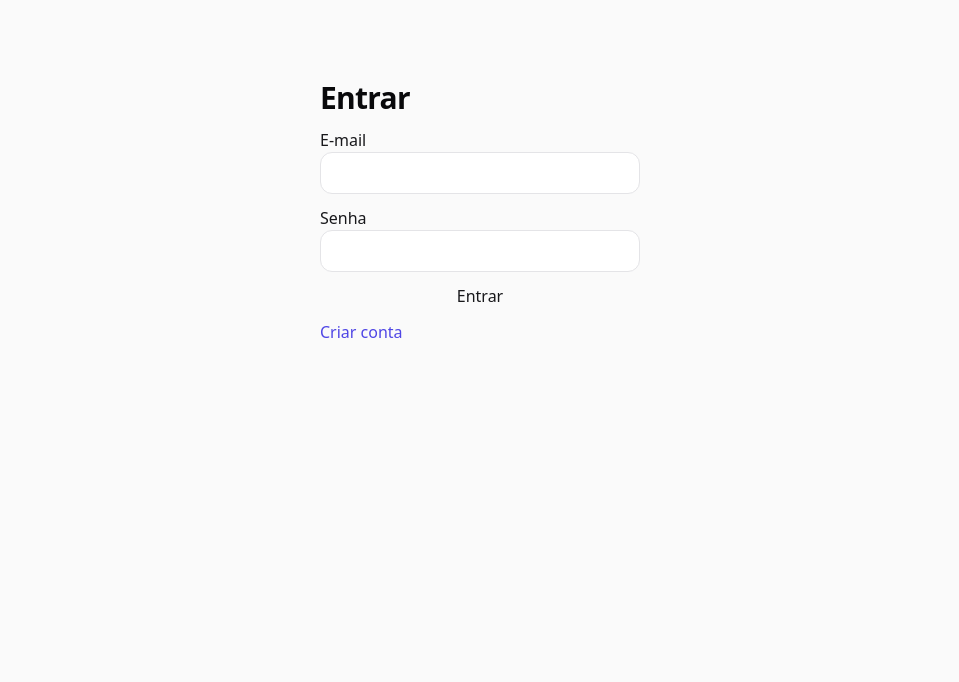
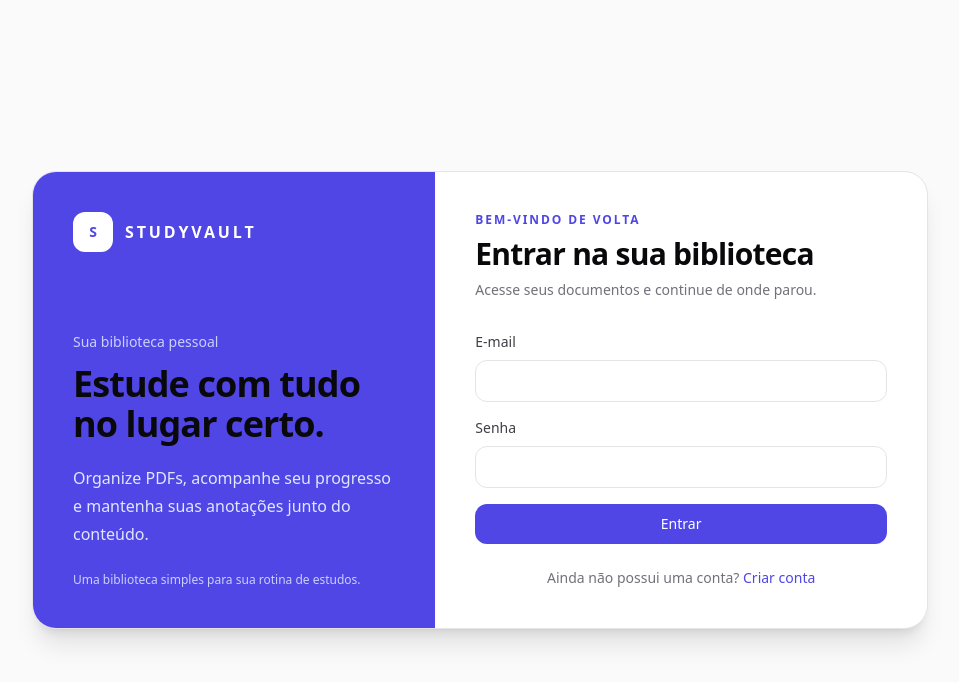
Before and after one commit to CostaCodesFullStack/StudyVault, a Next.js app: page /login in a window 1280 px wide. Shown: the top 682 px of the page, without its empty margins (160-1119 px from the left). Built offline with nearby package versions, Linux system fonts and the light colour scheme; no server answers.

Commit message:
refactor(frontend): redesign authentication experience

```diff
--- a/src/features/auth/AuthForm.tsx
+++ b/src/features/auth/AuthForm.tsx
@@ -1,17 +1,35 @@
 "use client";
+
+import Link from "next/link";
 import { useActionState } from "react";
 import type { FormState } from "./actions";
+
 export function AuthForm({ action, register }: { action: (s: FormState, f: FormData) => Promise<FormState>; register?: boolean }) {
   const [state, run, pending] = useActionState(action, undefined);
   return (
-    <form action={run} style={{ display: "grid", gap: 12, maxWidth: 320, margin: "10vh auto" }}>
-      <h1>{register ? "Criar conta" : "Entrar"}</h1>
-      {register && <label>Nome<input name="name" required /></label>}
-      <label>E-mail<input name="email" type="email" required /></label>
-      <label>Senha<input name="password" type="password" minLength={8} required /></label>
-      {state?.error && <p role="alert">{state.error}</p>}
-      <button disabled={pending}>{pending ? "Aguarde..." : register ? "Cadastrar" : "Entrar"}</button>
-      <a href={register ? "/login" : "/register"}>{register ? "Já tenho conta" : "Criar conta"}</a>
-    </form>
+    <main className="flex min-h-screen items-center justify-center bg-zinc-50 px-4 py-10 dark:bg-zinc-950">
+      <div className="grid w-full max-w-4xl overflow-hidden rounded-3xl border border-zinc-200 bg-white shadow-xl dark:border-zinc-800 dark:bg-zinc-900 md:grid-cols-[0.9fr_1.1fr]">
+        <section className="hidden bg-indigo-600 p-10 text-white md:flex md:flex-col md:justify-between">
+          <div><div className="flex items-center gap-3"><span className="flex h-10 w-10 items-center justify-center rounded-xl bg-white text-sm font-bold text-indigo-600">S</span><span className="font-bold tracking-[0.18em]">STUDYVAULT</span></div><div className="mt-20"><p className="text-sm font-medium text-indigo-200">Sua biblioteca pessoal</p><h2 className="mt-3 text-4xl font-semibold tracking-tight">Estude com tudo no lugar certo.</h2><p className="mt-5 leading-7 text-indigo-100">Organize PDFs, acompanhe seu progresso e mantenha suas anotações junto do conteúdo.</p></div></div>
+          <p className="text-xs text-indigo-200">Uma biblioteca simples para sua rotina de estudos.</p>
+        </section>
+        <section className="p-6 sm:p-10">
+          <div className="mx-auto max-w-md">
+            <Link href="/" className="mb-8 inline-flex items-center gap-2 text-sm font-semibold no-underline md:hidden"><span className="brand-mark brand-mark-sm">S</span> STUDYVAULT</Link>
+            <p className="eyebrow">{register ? "Comece agora" : "Bem-vindo de volta"}</p>
+            <h1>{register ? "Criar sua conta" : "Entrar na sua biblioteca"}</h1>
+            <p className="muted mt-2">{register ? "Crie seu espaço pessoal para organizar seus estudos." : "Acesse seus documentos e continue de onde parou."}</p>
+            <form action={run} className="mt-8 space-y-4">
+              {register && <label className="block text-sm font-medium text-zinc-700 dark:text-zinc-300">Nome<input className="mt-2" name="name" autoComplete="name" required /></label>}
+              <label className="block text-sm font-medium text-zinc-700 dark:text-zinc-300">E-mail<input className="mt-2" name="email" type="email" autoComplete="email" required /></label>
+              <label className="block text-sm font-medium text-zinc-700 dark:text-zinc-300">Senha<input className="mt-2" name="password" type="password" minLength={8} autoComplete={register ? "new-password" : "current-password"} required /></label>
+              {state?.error && <p role="alert" className="rounded-xl border border-red-200 bg-red-50 px-4 py-3 text-sm text-red-700 dark:border-red-900 dark:bg-red-950/40 dark:text-red-300">{state.error}</p>}
+              <button className="btn btn-primary w-full" disabled={pending}>{pending ? "Aguarde..." : register ? "Criar conta" : "Entrar"}</button>
+            </form>
+            <p className="muted mt-6 text-center">{register ? "Já possui uma conta?" : "Ainda não possui uma conta?"} <Link href={register ? "/login" : "/register"} className="font-medium no-underline">{register ? "Entrar" : "Criar conta"}</Link></p>
+          </div>
+        </section>
+      </div>
+    </main>
   );
 }
```
